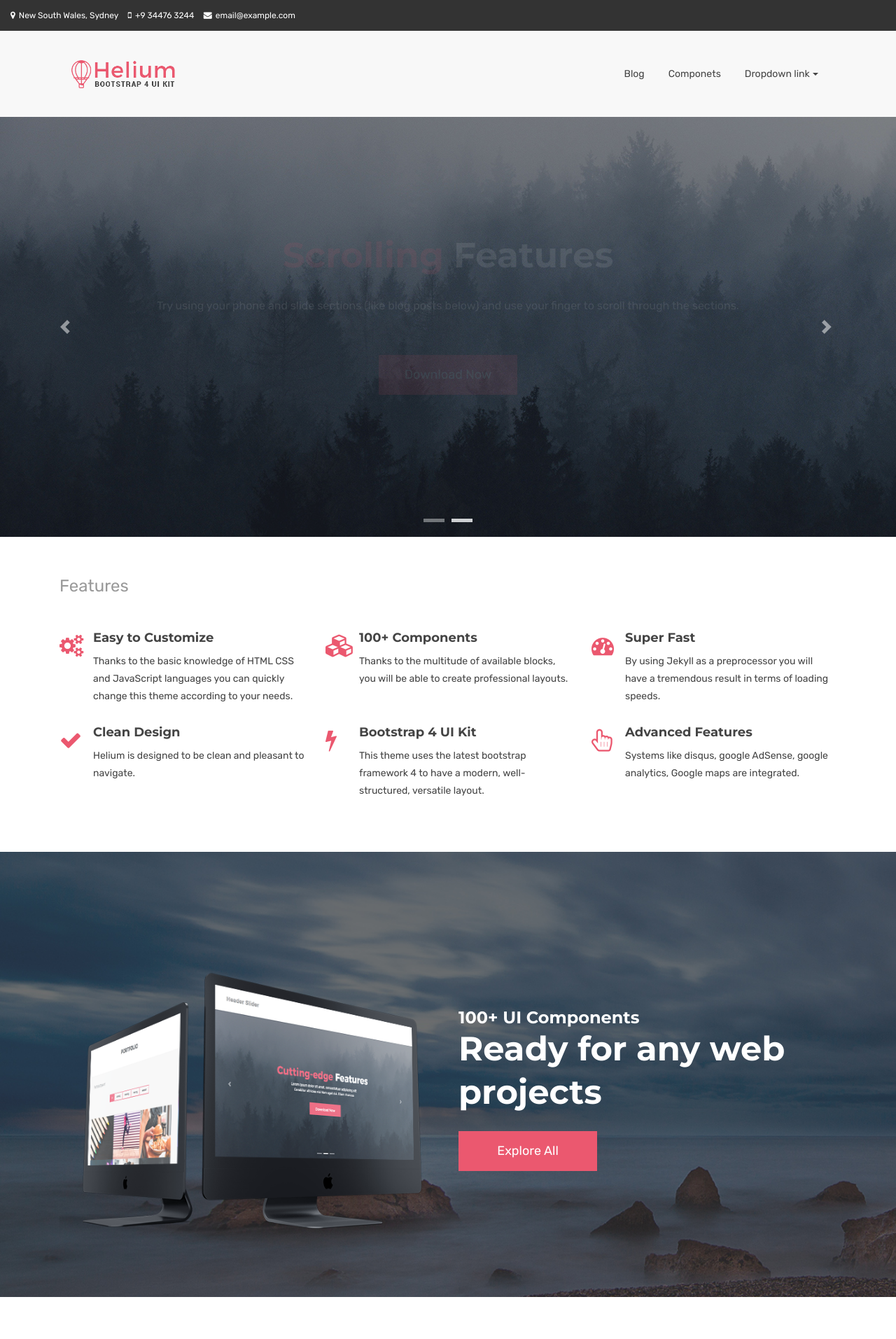
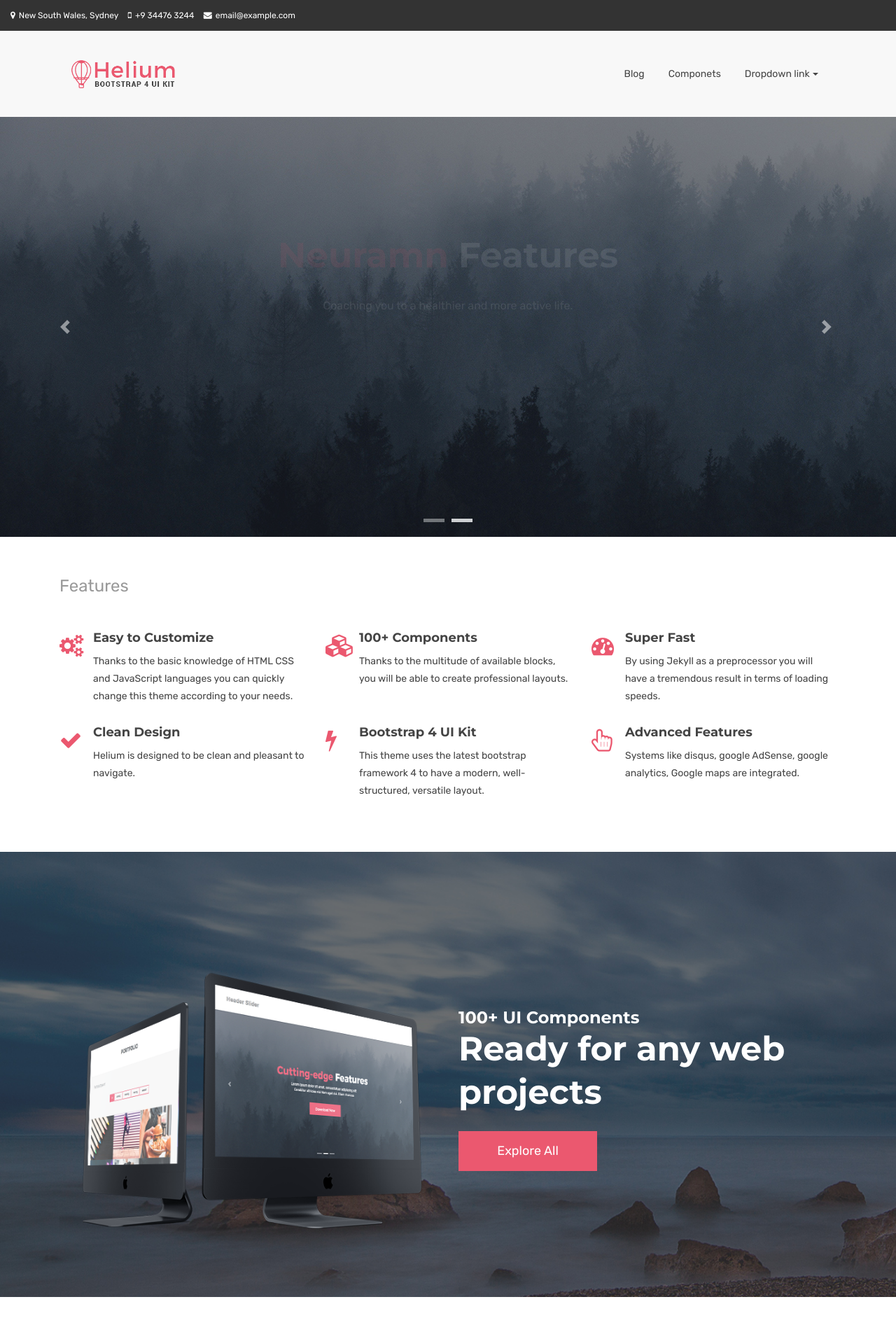
Before and after one commit to neuramn/neuramn.github.io, a Jekyll site: the page built from index.html, in a window 1280 px wide. Shown: the top 1913 px of the page at 70% size. Built offline with Jekyll 4.4.1, drawn with Linux system fonts in a browser that asks for light colours.

Commit message:
Initial commit

```diff
--- a/index.html
+++ b/index.html
@@ -26,18 +26,18 @@
                   <div class="carousel-item active">
                     <img src="{{ BASE_PATH }}/assets/images/slider/bg-1.jpg" alt="">
                     <div class="carousel-caption">
-                      <h3 class="slide-title animated fadeInDown"><span class="text-primary">Helium </span> - Bootstrap 4 UI Kit</h3>
-                      <h5 class="slide-text animated fadeIn">Bootstrap 4 based theme ported for Jekyll and GitHub Pages.</h5>
-                      <a href="#features" class="btn btn-lg btn-default-filled animated fadeInUp">Get Started</a>
-                      <a href="https://github.com/heliumjk/heliumjk.github.io/" class="btn btn-lg btn-common animated fadeInUp">Learn More</a>
+                      <h3 class="slide-title animated fadeInDown"><span class="text-primary">Neuramn</span> - your personal guide to healthy and better sleep</h3>
+                      <h5 class="slide-text animated fadeIn">Our technology can monitor your quality of sleep and improve it using next-gen technology.</h5>
+<!--                       <a href="#features" class="btn btn-lg btn-default-filled animated fadeInUp">Get Started</a>   -->
+<!--                       <a href="https://github.com/heliumjk/heliumjk.github.io/" class="btn btn-lg btn-common animated fadeInUp">Learn More</a>  -->
                     </div>
                   </div>
                   <div class="carousel-item">
                     <img src="{{ BASE_PATH }}/assets/images/slider/bg-2.jpg" alt="">
                     <div class="carousel-caption">
-                      <h3 class="slide-title animated fadeInDown"><span class="text-primary">Scrolling</span> Features</h3>
-                      <h5 class="slide-text animated fadeIn">Try using your phone and slide sections (like blog posts below) and use your finger to scroll through the sections.</h5>
-                      <a href="https://github.com/heliumjk/heliumjk.github.io/" class="btn btn-lg btn-default-filled animated fadeInUp">Download Now</a>
+                      <h3 class="slide-title animated fadeInDown"><span class="text-primary">Neuramn</span> Features</h3>
+                      <h5 class="slide-text animated fadeIn">Coaching you to a healthier and more active life.</h5>
+<!--                      <a href="https://github.com/heliumjk/heliumjk.github.io/" class="btn btn-lg btn-default-filled animated fadeInUp">Download Now</a>  -->
                     </div>
                   </div>
                   <div class="carousel-item">
```
